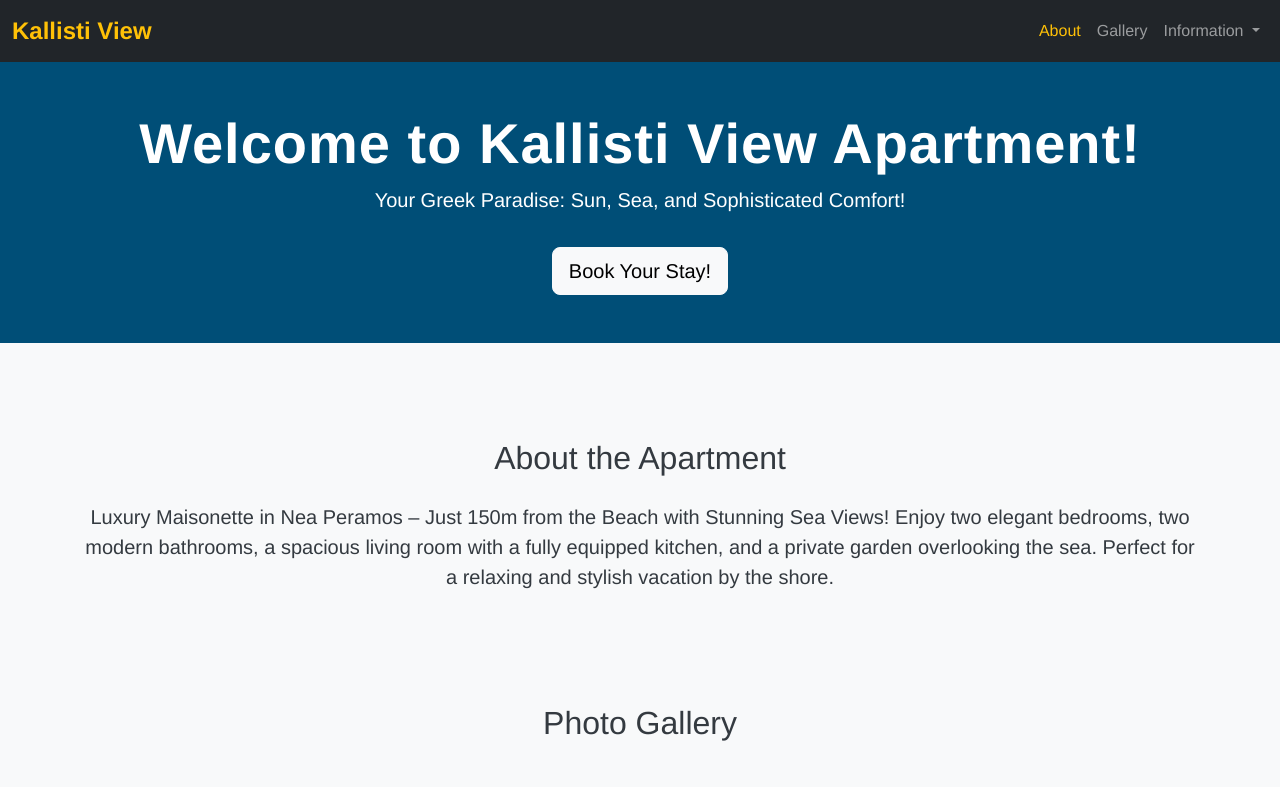
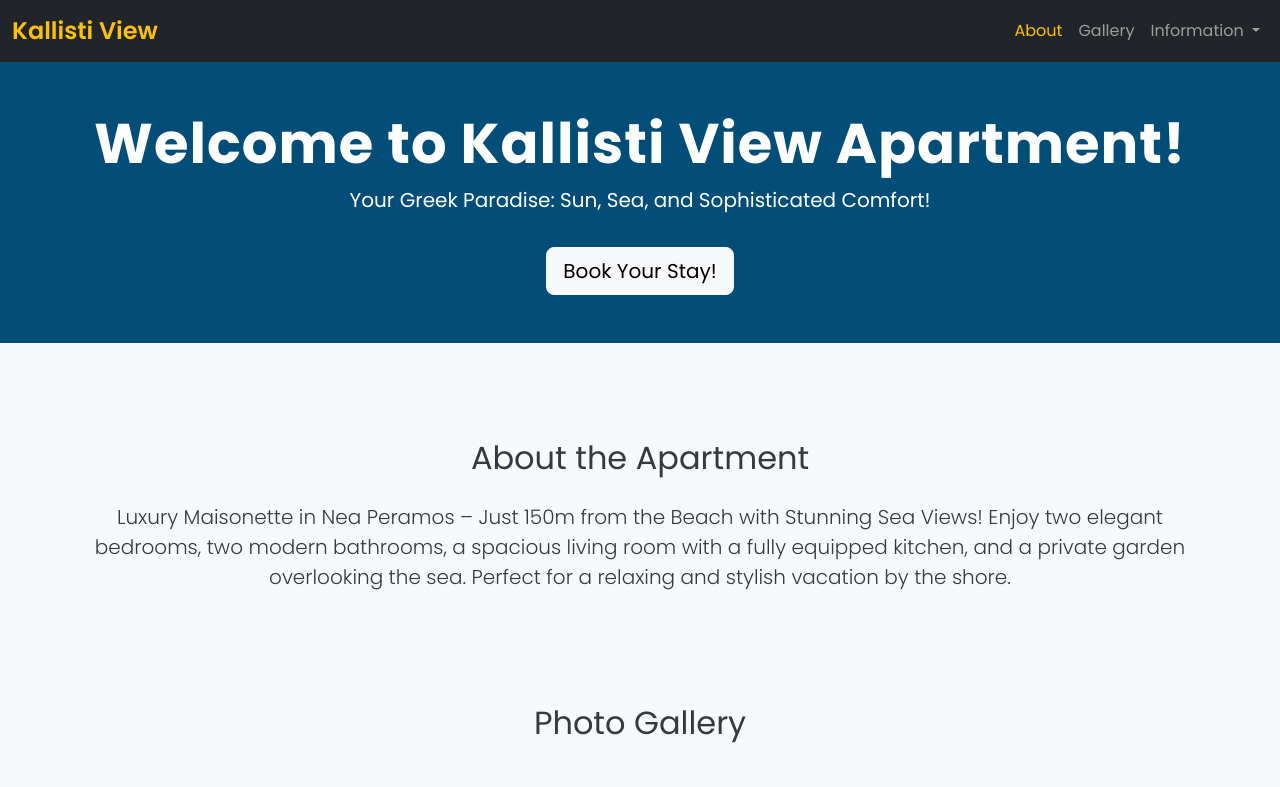
Before and after one commit to KallistiView/VacationHome, a plain HTML site: page index.html in a window 1280 px wide. Shown: the top 787 px of the page. Drawn offline with nearby package versions, Linux system fonts and the light colour scheme; files whose address does not match are found by name.

Commit message:
Include Google Fonts for styling
Added Google Fonts link for Poppins font.

```diff
--- a/index.html
+++ b/index.html
@@ -3,6 +3,8 @@
 <head>
     <meta charset="utf-8">
     <meta name="viewport" content="width=device-width, initial-scale=1">
+
+    <link href="https://fonts.googleapis.com/css2?family=Poppins:wght@300;400;600;700&display=swap" rel="stylesheet">
 
     <link href="https://cdn.jsdelivr.net/npm/bootstrap@5.3.3/dist/css/bootstrap.min.css" rel="stylesheet" integrity="sha384-QWTKZyjpPEjISv5WaRU9OFeRpok6YctnYmDr5pNlyT2bRjXh0JMhjY6hW+ALEwIH" crossorigin="anonymous">
 
```
